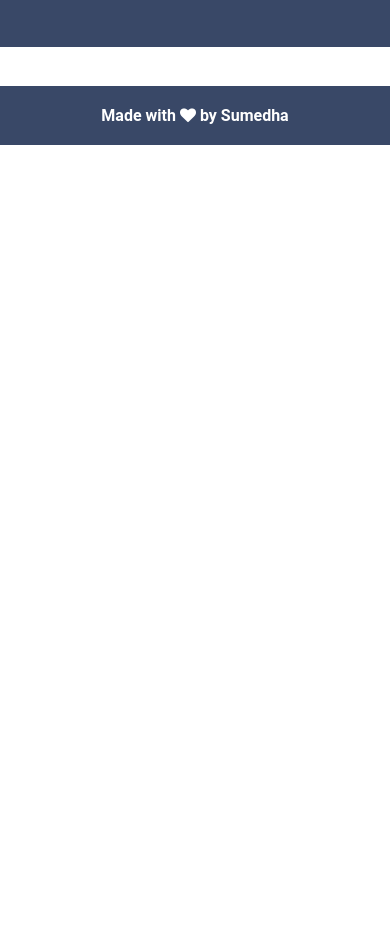
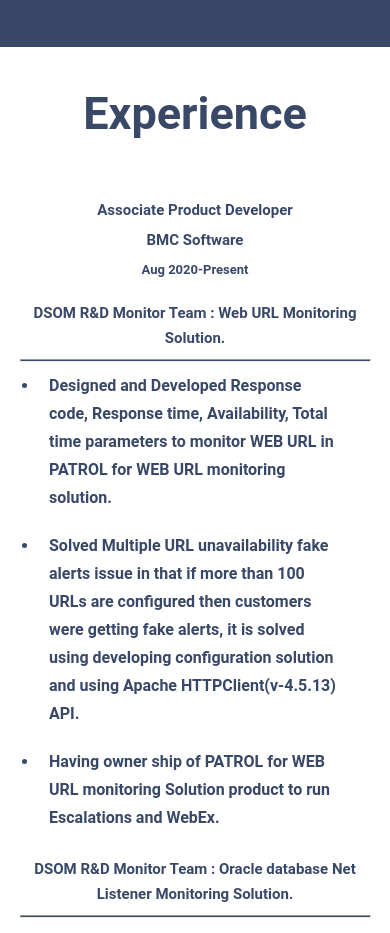
Before and after one commit to sumedha1308/Sumedha-Portfolio, a website: page html/experience.html in a window 390 px wide. Shown: the part 544-1477 px from the top of the page. Before the commit the page ends 844 px from the top, so only its background shows below. Drawn offline with Linux system fonts and the light colour scheme.

Commit message:
Adding experience page

```diff
--- a/css/index.css
+++ b/css/index.css
@@ -121,10 +121,6 @@
     padding: 0px 8%;
 }
 
-.home-section-responsive {
-    /* margin-top: 260px; */
-}
-
 .intro {
     padding: 10px;
 }
@@ -220,14 +216,45 @@
     color: #394867;
 }
 
-.about-me-title, .project-title {
+.about-me-title, .project-title, .experience-title {
     font-size: 45px;
-    /* margin-left: 5%; */
     font-weight: bold;
     align-content: center;
     text-align: center;
     padding: 40px;
     color: #394867;
+}
+
+.role-company-date {
+    display: flex;
+    flex-direction: row;
+    justify-content: space-between;
+    font-size: 28px;
+    font-weight: bold;
+    align-content: center;
+    text-align: center;
+    margin-top: 4%;
+    margin-left: 5%;
+    margin-right: 5%;
+    color: #394867;
+}
+
+.team-product {
+    font-size: 20px;
+    font-weight: bold;
+    align-content: center;
+    text-align: center;
+    margin-top: 4%;
+    margin-bottom: 2%;
+    margin-left: 5%;
+    margin-right: 5%;
+    color: #394867;
+}
+
+.role, .company, .from-date {
+    color: #394867;
+    font-size: 28px;
+    font-weight: bold;
 }
 
 .about-me-text {
@@ -244,7 +271,21 @@
     width: 80%;
 }
 
-.about-me-project-text {
+.project-text {
+    padding: 10px;
+    margin-left: 10%;
+    margin-right: 10%;
+    line-height: 20px;
+    color:#394867;
+    font-weight: bold;
+    font-size: larger;
+    justify-content: center;
+    align-items: center;
+    line-height: 30px;
+    width: 80%;
+}
+
+.experience-text{
     padding: 10px;
     margin-left: 10%;
     margin-right: 10%;
@@ -415,7 +456,19 @@
         width: 100%;
    }
 
-   .about-me-project-text {
+   .project-text {
+        padding: 10px;
+        margin-left: 10%;
+        line-height: 28px;
+        color:#394867;
+        font-weight: bold;
+        font-size: medium;
+        justify-content: center;
+        align-items: center;
+        width: 80%;
+   }
+
+   .experience-text {
         padding: 10px;
         margin-left: 10%;
         line-height: 28px;
@@ -471,4 +524,45 @@
     line-height: 40px;
     font-size: 22px;
     }
+
+    .role-company-date {
+    display: flex;
+    flex-direction: column;
+    font-size: 28px;
+    font-weight: bold;
+    align-content: center;
+    text-align: center;
+    color: #394867;
 }
+
+    .role, .company, .from-date {
+        color: #394867;
+        font-size: 15px;
+        font-weight: bold;
+        margin-left: 2%;
+        margin-right: 2%;
+        line-height: 30px;
+    }
+
+    .team-product {
+        font-size: 15px;
+        font-weight: bold;
+        align-content: center;
+        text-align: center;
+        margin-top: 4%;
+        margin-bottom: 2%;
+        margin-left: 5%;
+        margin-right: 5%;
+        color: #394867;
+        line-height: 25px;
+    }
+
+    .from-date {
+        color: #394867;
+        font-size: small;
+        font-weight: bold;
+        margin-left: 2%;
+        margin-right: 2%;
+        line-height: 30px;
+    }
+}
--- a/html/experience.html
+++ b/html/experience.html
@@ -1,13 +1,14 @@
 <!DOCTYPE html>
 <html lang="en">
+
 <head>
     <meta charset="UTF-8">
     <meta name="viewport" content="width=device-width, initial-scale=1.0">
     <title>Portfolio</title>
     <link rel="stylesheet" href="../css/index.css" />
     <link rel="stylesheet" href="https://cdnjs.cloudflare.com/ajax/libs/font-awesome/4.7.0/css/font-awesome.min.css">
+</head>
 
-</head>
 <body>
     <header>
         <div class="logo"><a href="../index.html">Sumedha Deshpande</a></div>
@@ -17,6 +18,7 @@
             <a href="./projects.html">PROJECTS</a>
             <a href="./contact.html">CONTACT</a>
         </nav>
+
         <div class="hamburger"></div>
     </header>
     <section id="home" class="home-section">
@@ -24,16 +26,62 @@
             <div class="name">Sumedha Deshpande</div>
             <div class="more-intro">Software Engineer</div>
             <div class="social-links">
-                <a href="https://www.linkedin.com/in/sumedha1308/" target="_blank"><i
-                        class="fa fa-linkedin"></i></a>
+                <a href="https://www.linkedin.com/in/sumedha1308/" target="_blank"><i class="fa fa-linkedin"></i></a>
                 <a href="https://github.com/sumedha1308"><i class="fa fa-github"></i></a>
                 <a href="mailto:sumedhadeshpande1308@gmail.com"><i class="fa fa-envelope"></i></a>
             </div>
         </div>
     </section>
+    <section id="projects" class="projects-section">
+        <div class='project-container'>
+            <div class='experience-title'>Experience </div>
+            <div class="role-company-date">
+                <div class="role">Associate Product Developer</div>
+                <div class="company">BMC Software</div>
+                <div class="from-date">Aug 2020-Present</div>
+            </div>
+            <div class="team-product">DSOM R&D Monitor Team : Web URL Monitoring Solution.</div>
+                <hr class="project-hr-module">
+                <div class="product-description">
+                    <ul>
+                        <li class="experience-text">Designed and Developed Response code, Response time, Availability, Total time parameters to monitor WEB URL
+                        in PATROL for WEB URL monitoring solution.</li>
+                        <li class="experience-text">Solved Multiple URL unavailability fake alerts issue in that if more than 100 URLs are configured then customers were
+                        getting fake alerts, it is solved using developing configuration solution and using Apache HTTPClient(v-4.5.13) API.</li>
+                        <li class="experience-text">Having owner ship of PATROL for WEB URL monitoring Solution product to run Escalations and WebEx.</li>
+                    </ul>
+            </div>
+            <div class="team-product">DSOM R&D Monitor Team : Oracle database Net Listener Monitoring Solution.</div>
+            <hr class="project-hr-module">
+            <div class="product-description">
+                <ul>
+                    <li class="experience-text">Developed monitoring solution for local Listener service in Oracle database. It monitors Scan listeners, management
+                    listeners, in Oracle RAC One Node and standalone environment on Patrol agent Server.</li>
+                    <li class="experience-text">Developed and designed parameters to monitor service status, handlers status ,instance status, and to check established
+                    connection of Local listener service in oracle database.</li>
+                </ul>
+            </div>
+            <div class="role-company-date">
+                <div class="role">Graduate Intern</div>
+                <div class="company">ManpowerGroup</div>
+                <div class="from-date">Oct 2018-Aug 2020</div>
+            </div>
+            <div class="team-product">TSOM R&D Monitor Team at BMC Software</div>
+            <hr class="project-hr-module">
+            <div class="product-description">
+                <ul>
+                    <li class="experience-text">Developed library and testcases for AWS Services monitoring in automation testing.</li>
+                    <li class="experience-text">Solved Security Vulnerability issues for TrueSight Presentation Server.</li>
+                    <li class="experience-text">Created Testcases for Rule based groups in TrueSight Presentation Server.</li>
+                </ul>
+            </div>
+        </div>
+    </section>
     <footer class="home-page-footer">
-        <h4 class="portfolio-color footer-heart-text">Made with <i class="fa fa-heart heart-color heart"></i> by Sumedha </h4>
+        <h4 class="portfolio-color footer-heart-text">Made with <i class="fa fa-heart heart-color heart"></i> by Sumedha
+        </h4>
     </footer>
     <script src="../js/app.js"></script>
 </body>
+
 </html>
```
Also changed, not shown: html/contact.html (+3 -3 lines), html/projects.html (+11 -11 lines).
